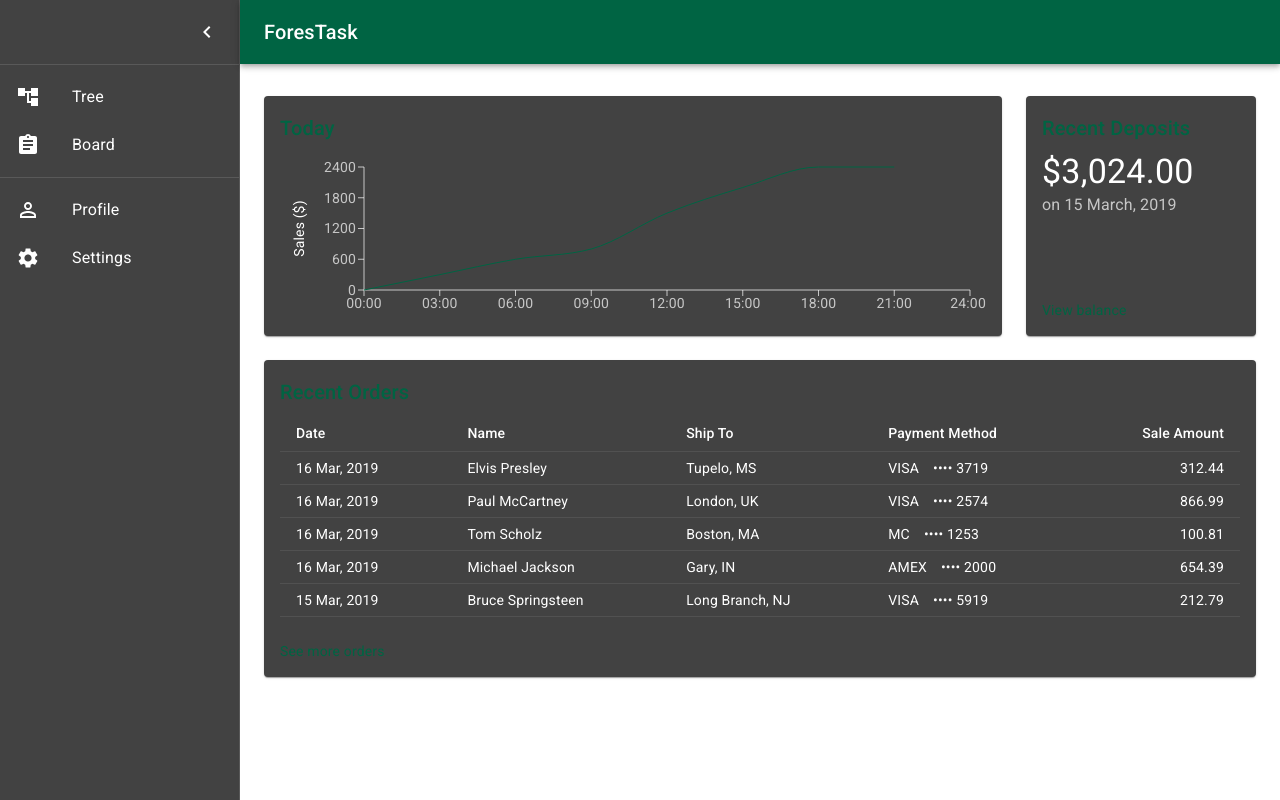
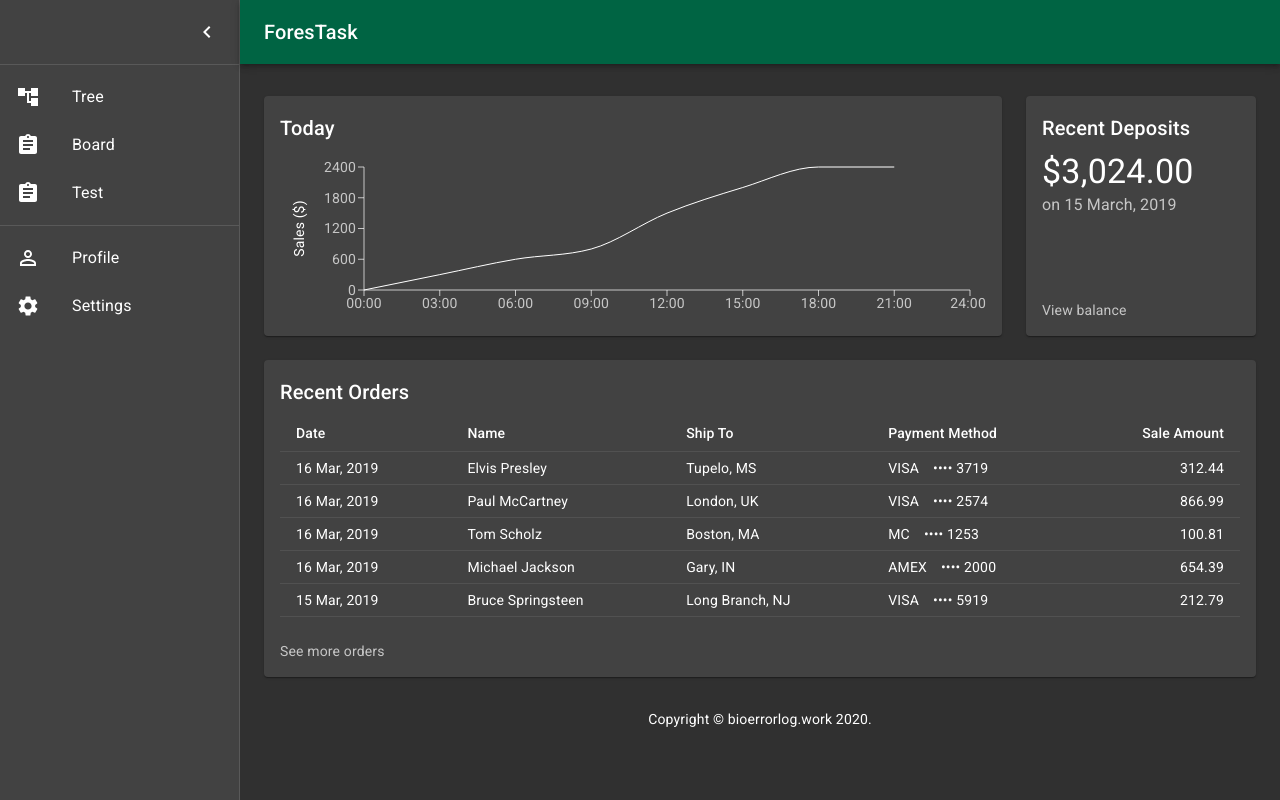
Before and after one commit to bioerrorlog/TaskAppNextTs, a React (Create React App) app: page / in a window 1280 px wide. Built offline with nearby package versions, Linux system fonts and the light colour scheme.

Commit message:
move main contents

```diff
--- a/package.json
+++ b/package.json
@@ -14,6 +14,7 @@
     "clsx": "latest",
     "react": "latest",
     "react-dom": "latest",
+    "react-router-dom": "^5.1.2",
     "react-scripts": "latest",
     "recharts": "^1.8.5"
   },
--- /dev/null
+++ b/src/dashboard/Copyright.js
@@ -0,0 +1,17 @@
+import React from 'react';
+import Link from '@material-ui/core/Link';
+import Typography from '@material-ui/core/Typography';
+
+
+export default function Copyright() {
+    return (
+      <Typography variant="body2" color="textPrimary" align="center">
+        {'Copyright © '}
+        <Link color="inherit" href="https://www.bioerrorlog.work/">
+          bioerrorlog.work
+        </Link>{' '}
+        {new Date().getFullYear()}
+        {'.'}
+      </Typography>
+    );
+  }
--- a/src/dashboard/Dashboard.js
+++ b/src/dashboard/Dashboard.js
@@ -1,39 +1,18 @@
 import React from 'react';
 import clsx from 'clsx';
 import { makeStyles } from '@material-ui/core/styles';
-import CssBaseline from '@material-ui/core/CssBaseline';
 import Drawer from '@material-ui/core/Drawer';
-import Box from '@material-ui/core/Box';
 import AppBar from '@material-ui/core/AppBar';
 import Toolbar from '@material-ui/core/Toolbar';
 import List from '@material-ui/core/List';
 import Typography from '@material-ui/core/Typography';
 import Divider from '@material-ui/core/Divider';
 import IconButton from '@material-ui/core/IconButton';
-import Badge from '@material-ui/core/Badge';
-import Container from '@material-ui/core/Container';
-import Grid from '@material-ui/core/Grid';
-import Paper from '@material-ui/core/Paper';
-import Link from '@material-ui/core/Link';
 import MenuIcon from '@material-ui/icons/Menu';
 import ChevronLeftIcon from '@material-ui/icons/ChevronLeft';
 import { mainListItems, secondaryListItems } from './listItems';
-import Chart from './Chart';
-import Deposits from './Deposits';
-import Orders from './Orders';
+import Test from './test/Test'
 
-function Copyright() {
-  return (
-    <Typography variant="body2" color="textSecondary" align="center">
-      {'Copyright © '}
-      <Link color="inherit" href="https://www.bioerrorlog.work/">
-        bioerrorlog.work
-      </Link>{' '}
-      {new Date().getFullYear()}
-      {'.'}
-    </Typography>
-  );
-}
 
 const drawerWidth = 240;
 
@@ -95,25 +74,6 @@ const useStyles = makeStyles((theme) => ({
       width: theme.spacing(9),
     },
   },
-  appBarSpacer: theme.mixins.toolbar,
-  content: {
-    flexGrow: 1,
-    height: '100vh',
-    overflow: 'auto',
-  },
-  container: {
-    paddingTop: theme.spacing(4),
-    paddingBottom: theme.spacing(4),
-  },
-  paper: {
-    padding: theme.spacing(2),
-    display: 'flex',
-    overflow: 'auto',
-    flexDirection: 'column',
-  },
-  fixedHeight: {
-    height: 240,
-  },
 }));
 
 export default function Dashboard() {
@@ -129,7 +89,6 @@ export default function Dashboard() {
 
   return (
     <div className={classes.root}>
-      <CssBaseline />
 
       {/* Header bar */}
       <AppBar position="absolute" className={clsx(classes.appBar, open && classes.appBarShift)}>
@@ -170,38 +129,7 @@ export default function Dashboard() {
       </Drawer>
       {/* Side bar END */}
 
-      <main className={classes.content}>
-        <div className={classes.appBarSpacer} />
-        <Container maxWidth="lg" className={classes.container}>
-          <Grid container spacing={3}>
-
-            {/* Chart */}
-            <Grid item xs={12} md={8} lg={9}>
-              <Paper className={fixedHeightPaper}>
-                <Chart />
-              </Paper>
-            </Grid>
-
-            {/* Recent Deposits */}
-            <Grid item xs={12} md={4} lg={3}>
-              <Paper className={fixedHeightPaper}>
-                <Deposits />
-              </Paper>
-            </Grid>
-
-            {/* Recent Orders */}
-            <Grid item xs={12}>
-              <Paper className={classes.paper}>
-                <Orders />
-              </Paper>
-            </Grid>
-
-          </Grid>
-          <Box pt={4}>
-            <Copyright />
-          </Box>
-        </Container>
-      </main>
+      <Test />
     </div>
   );
 }
--- a/src/dashboard/listItems.js
+++ b/src/dashboard/listItems.js
@@ -21,6 +21,12 @@ export const mainListItems = (
       </ListItemIcon>
       <ListItemText primary="Board" />
     </ListItem>
+    <ListItem button>
+      <ListItemIcon>
+        <AssignmentIcon />
+      </ListItemIcon>
+      <ListItemText primary="Test" />
+    </ListItem>
   </div>
 );
 
--- a/src/dashboard/Chart.js
+++ b/src/dashboard/test/Chart.js
@@ -46,7 +46,7 @@ export default function Chart() {
               Sales ($)
             </Label>
           </YAxis>
-          <Line type="monotone" dataKey="amount" stroke={theme.palette.primary.main} dot={false} />
+          <Line type="monotone" dataKey="amount" stroke={theme.palette.text.primary} dot={false} />
         </LineChart>
       </ResponsiveContainer>
     </React.Fragment>
--- a/src/dashboard/Deposits.js
+++ b/src/dashboard/test/Deposits.js
@@ -26,7 +26,7 @@ export default function Deposits() {
         on 15 March, 2019
       </Typography>
       <div>
-        <Link color="primary" href="#" onClick={preventDefault}>
+        <Link color="textSecondary" href="#" onClick={preventDefault}>
           View balance
         </Link>
       </div>
--- a/src/dashboard/Orders.js
+++ b/src/dashboard/test/Orders.js
@@ -59,7 +59,7 @@ export default function Orders() {
         </TableBody>
       </Table>
       <div className={classes.seeMore}>
-        <Link color="primary" href="#" onClick={preventDefault}>
+        <Link color="textSecondary" href="#" onClick={preventDefault}>
           See more orders
         </Link>
       </div>
--- /dev/null
+++ b/src/dashboard/test/Test.js
@@ -0,0 +1,77 @@
+import React from 'react';
+import clsx from 'clsx';
+import { makeStyles } from '@material-ui/core/styles';
+import Container from '@material-ui/core/Container';
+import Grid from '@material-ui/core/Grid';
+import Paper from '@material-ui/core/Paper';
+import Box from '@material-ui/core/Box';
+import Chart from './Chart';
+import Deposits from './Deposits';
+import Orders from './Orders';
+import Copyright from '../Copyright'
+
+const useStyles = makeStyles((theme) => ({
+  title: {
+    flexGrow: 1,
+  },
+  appBarSpacer: theme.mixins.toolbar,
+  content: {
+    flexGrow: 1,
+    height: '100vh',
+    overflow: 'auto',
+  },
+  container: {
+    paddingTop: theme.spacing(4),
+    paddingBottom: theme.spacing(4),
+  },
+  paper: {
+    padding: theme.spacing(2),
+    display: 'flex',
+    overflow: 'auto',
+    flexDirection: 'column',
+  },
+  fixedHeight: {
+    height: 240,
+  },
+}));
+
+export default function Test() {
+  const classes = useStyles();
+
+  const fixedHeightPaper = clsx(classes.paper, classes.fixedHeight);
+
+  return (
+      <main className={classes.content}>
+        <div className={classes.appBarSpacer} />
+        <Container maxWidth="lg" className={classes.container}>
+          <Grid container spacing={3}>
+
+            {/* Chart */}
+            <Grid item xs={12} md={8} lg={9}>
+              <Paper className={fixedHeightPaper}>
+                <Chart />
+              </Paper>
+            </Grid>
+
+            {/* Recent Deposits */}
+            <Grid item xs={12} md={4} lg={3}>
+              <Paper className={fixedHeightPaper}>
+                <Deposits />
+              </Paper>
+            </Grid>
+
+            {/* Recent Orders */}
+            <Grid item xs={12}>
+              <Paper className={classes.paper}>
+                <Orders />
+              </Paper>
+            </Grid>
+
+          </Grid>
+          <Box pt={4}>
+            <Copyright />
+          </Box>
+        </Container>
+      </main>
+  );
+}
--- a/src/dashboard/Title.js
+++ b/src/dashboard/test/Title.js
@@ -4,7 +4,7 @@ import Typography from '@material-ui/core/Typography';
 
 export default function Title(props) {
   return (
-    <Typography component="h2" variant="h6" color="primary" gutterBottom>
+    <Typography component="h2" variant="h6" color="textPrimary" gutterBottom>
       {props.children}
     </Typography>
   );
--- a/src/index.js
+++ b/src/index.js
@@ -1,15 +1,19 @@
 import React from 'react';
 import ReactDOM from 'react-dom';
+import{ BrowserRouter} from 'react-router-dom';
 import CssBaseline from '@material-ui/core/CssBaseline';
 import { ThemeProvider } from '@material-ui/core/styles';
 import App from './App';
 import theme from './theme';
 
-ReactDOM.render(
-  <ThemeProvider theme={theme}>
-    {/* CssBaseline kickstart an elegant, consistent, and simple baseline to build upon. */}
-    <CssBaseline />
-    <App />
-  </ThemeProvider>,
-  document.querySelector('#root'),
+
+const app =(
+  <BrowserRouter>
+    <ThemeProvider theme={theme}>
+      <CssBaseline />
+      <App />
+    </ThemeProvider>
+  </BrowserRouter>
 );
+
+ReactDOM.render(app, document.querySelector('#root'));
--- a/src/theme.js
+++ b/src/theme.js
@@ -14,9 +14,9 @@ const theme = createMuiTheme({
     error: {
       main: red.A400,
     },
-    background: {
-      default: '#fff',
-    },
+    // background: {
+    //   default: '#fff',
+    // },
   },
 });
 
```
Also changed, not shown: src/dashboard/README.md (deleted), 1 other file (tests, documents, lock files or other folders).
